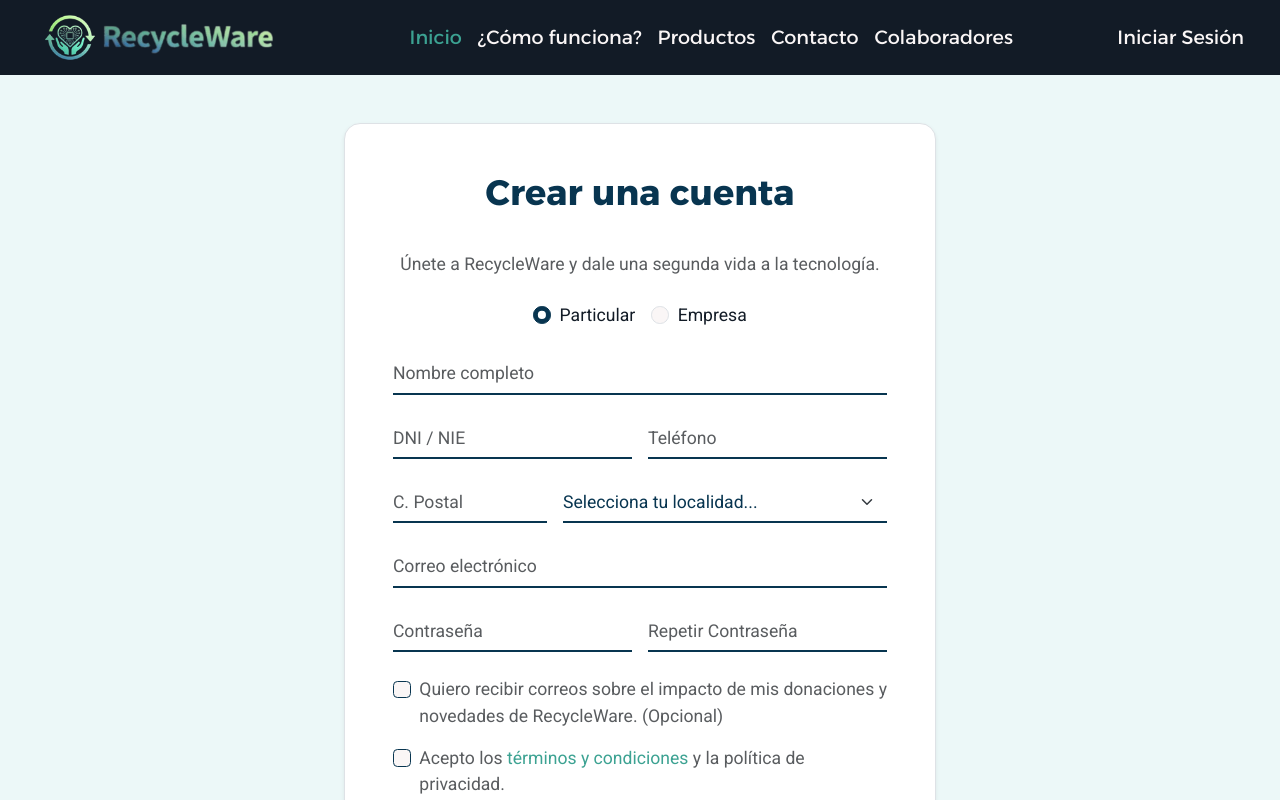
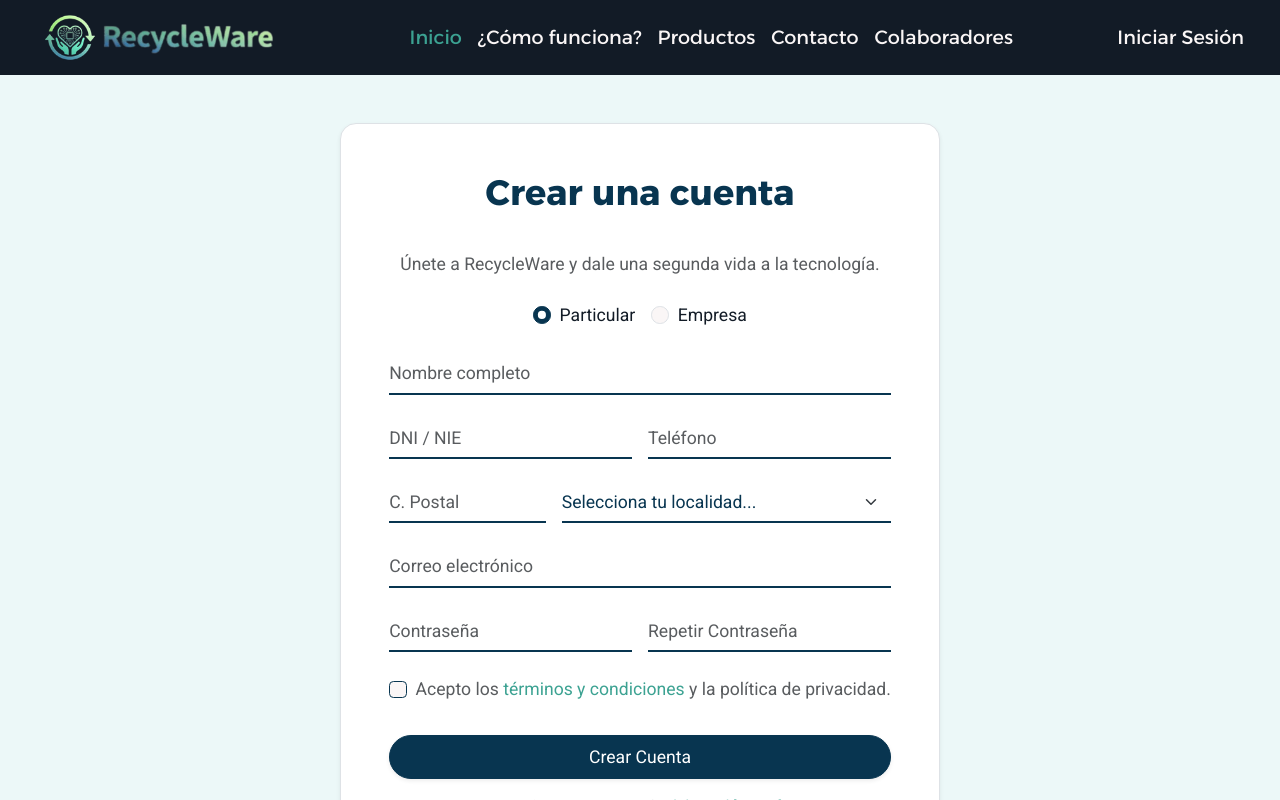
Before and after one commit to RecyclewareDAW/RecycleWare---ReactFronted, a React (Vite) app: page /registro in a window 1280 px wide. Shown: the top 800 px of the page. Built offline with nearby package versions, Linux system fonts and the light colour scheme.

Commit message:
Quitado de terminos legales el correo de notificaciones

```diff
--- a/src/components/RegistroUsuarios/TerminosLegales.jsx
+++ b/src/components/RegistroUsuarios/TerminosLegales.jsx
@@ -4,15 +4,6 @@ import { Link } from 'react-router-dom';
 export default function TerminosLegales({ formData, handleChange }) {
     return (
         <>
-            <CustomInput
-                id="newsletter"
-                type="checkbox"
-                label="Quiero recibir correos sobre el impacto de mis donaciones y novedades de RecycleWare. (Opcional)"
-                required={false}
-                value={formData.newsletter}
-                onChange={handleChange}
-            />
-
             <CustomInput
                 id="terminos"
                 type="checkbox"
--- a/src/pages/Registro.jsx
+++ b/src/pages/Registro.jsx
@@ -98,7 +98,7 @@ const Registro = () => {
                 <FormCard
                     title="Crear una cuenta"
                     subtitle="Únete a RecycleWare y dale una segunda vida a la tecnología."
-                    colSize="col-lg-8"
+                    colSize="col-12"
                 >
                     {/* Alerta de errores  */}
                     {errorMensaje && (
```
